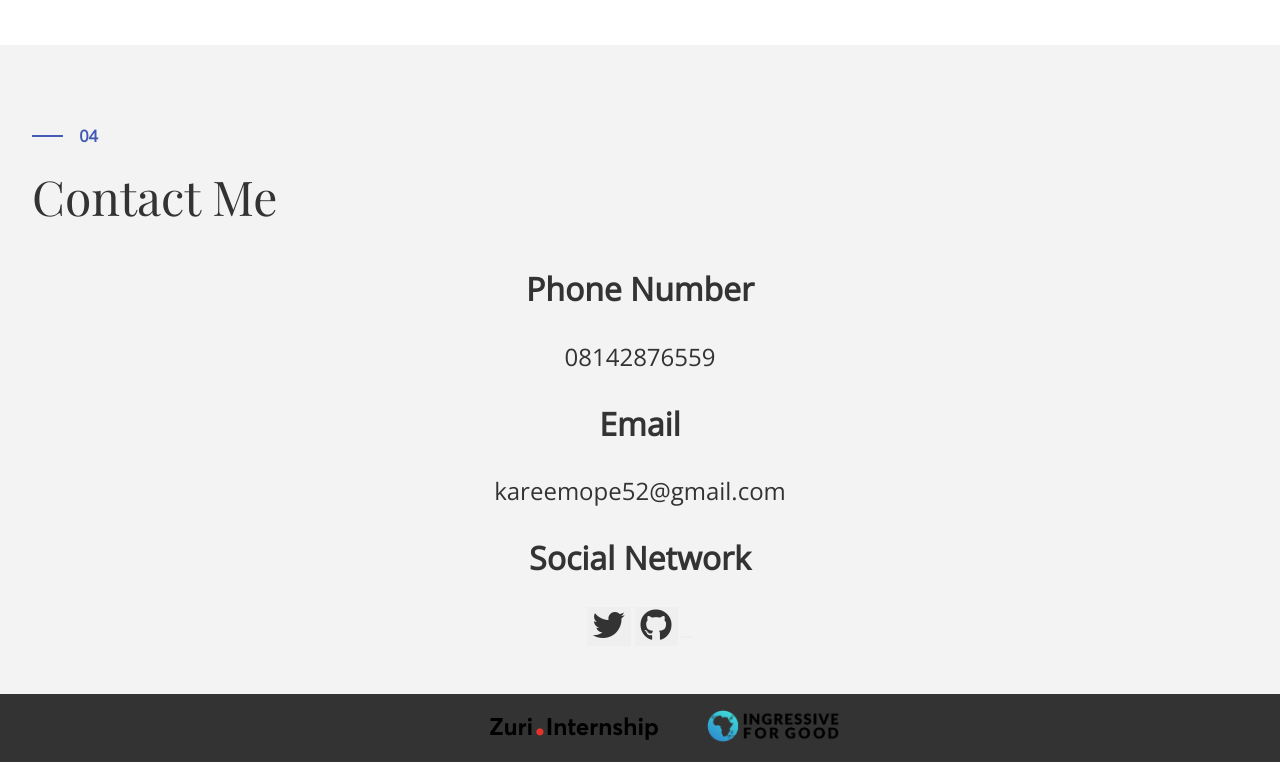
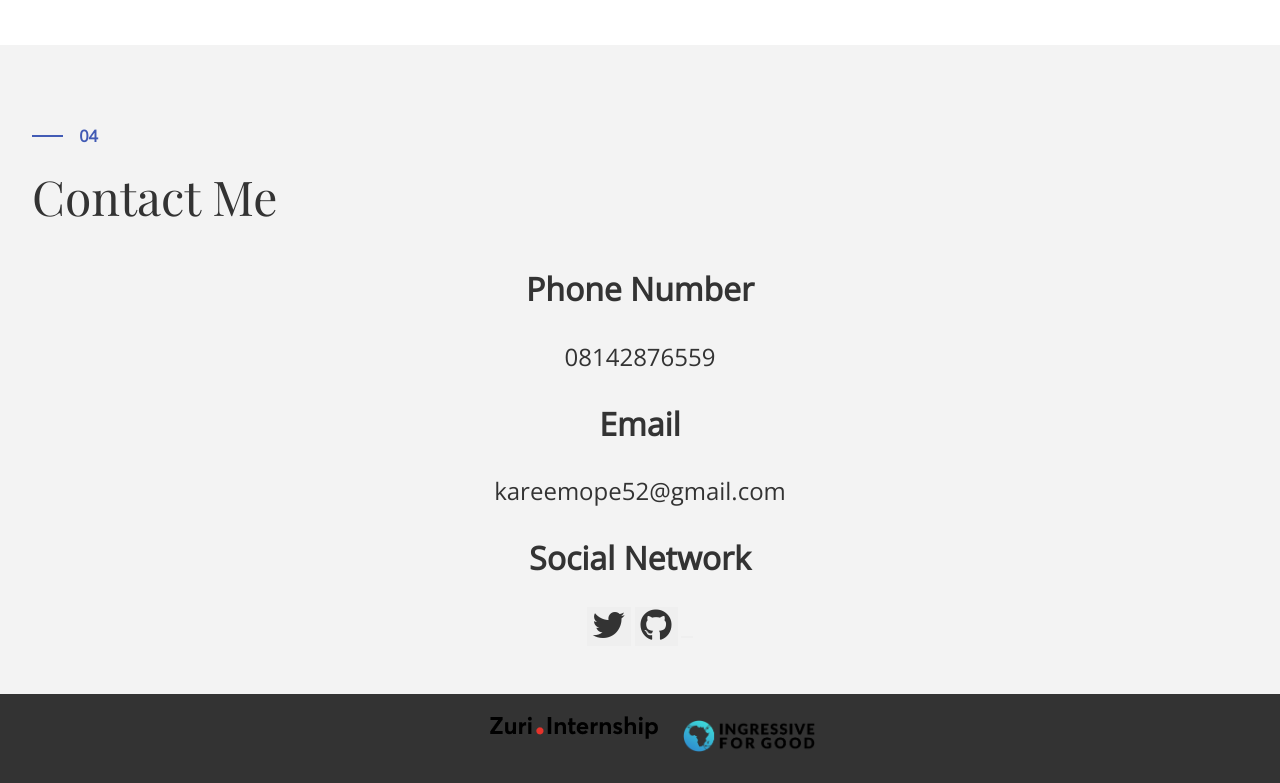
Before and after one commit to talentlessDeveloper/HNG-resume, a plain HTML site: page index.html in a window 1280 px wide. Shown: the part 3183-3966 px from the top of the page. Before the commit the page ends 3945 px from the top, so only its background shows below. Drawn offline with nearby package versions, Linux system fonts and the light colour scheme.

Commit message:
modified footer

```diff
--- a/index.html
+++ b/index.html
@@ -211,11 +211,11 @@
     </section>
 
     <footer class="resources">
-      <a href="https://internship.zuri.team/"
+      <a href="https://internship.zuri.team/" target="_blank"
         ><img src="/image/zuri2.png" alt=""
       /></a>
 
-      <a href="https://ingressive.org/"
+      <a href="https://ingressive.org/" target="_blank"
         ><img
           src="/image/I4G-Logo-Color-Cropped.png"
           alt=""
--- a/style.css
+++ b/style.css
@@ -115,7 +115,7 @@ nav ul li {
   padding-left: 2rem;
 }
 
-@media (min-width: 700px) {
+@media (min-width: 43.75rem) {
   h1 {
     font-size: 3rem;
     font-weight: lighter;
@@ -204,7 +204,7 @@ nav ul li {
   background-color: rgb(65, 90, 180);
 }
 
-@media (min-width: 700px) {
+@media (min-width: 43.75rem) {
   .experience p {
     width: 75%;
   }
@@ -288,7 +288,7 @@ nav ul li {
   transform: translate(-50%, -65%);
 }
 
-@media (min-width: 700px) {
+@media (min-width: 43.75rem) {
   .projects h1 {
     font-size: 3rem;
     font-weight: normal;
@@ -327,7 +327,7 @@ nav ul li {
   color: rgb(65, 90, 180);
 }
 
-@media (min-width: 700px) {
+@media (min-width: 43.75rem) {
   .contact {
     text-align: center;
   }
@@ -343,6 +343,7 @@ nav ul li {
 
 .resources {
   display: flex;
+  flex-direction: column;
   justify-content: center;
   align-items: center;
   background: rgb(51, 51, 51);
@@ -350,6 +351,17 @@ nav ul li {
   padding: 1rem;
 }
 
-.resources a {
-  margin-left: 3rem;
+.resources a:not(:last-child) {
+  margin-bottom: 1.5rem;
 }
+
+@media (min-width: 43.75rem) {
+  .resources {
+    flex-direction: row;
+    justify-content: center;
+    align-items: center;
+  }
+  .resources a {
+    margin-left: 1.5rem;
+  }
+}
```
